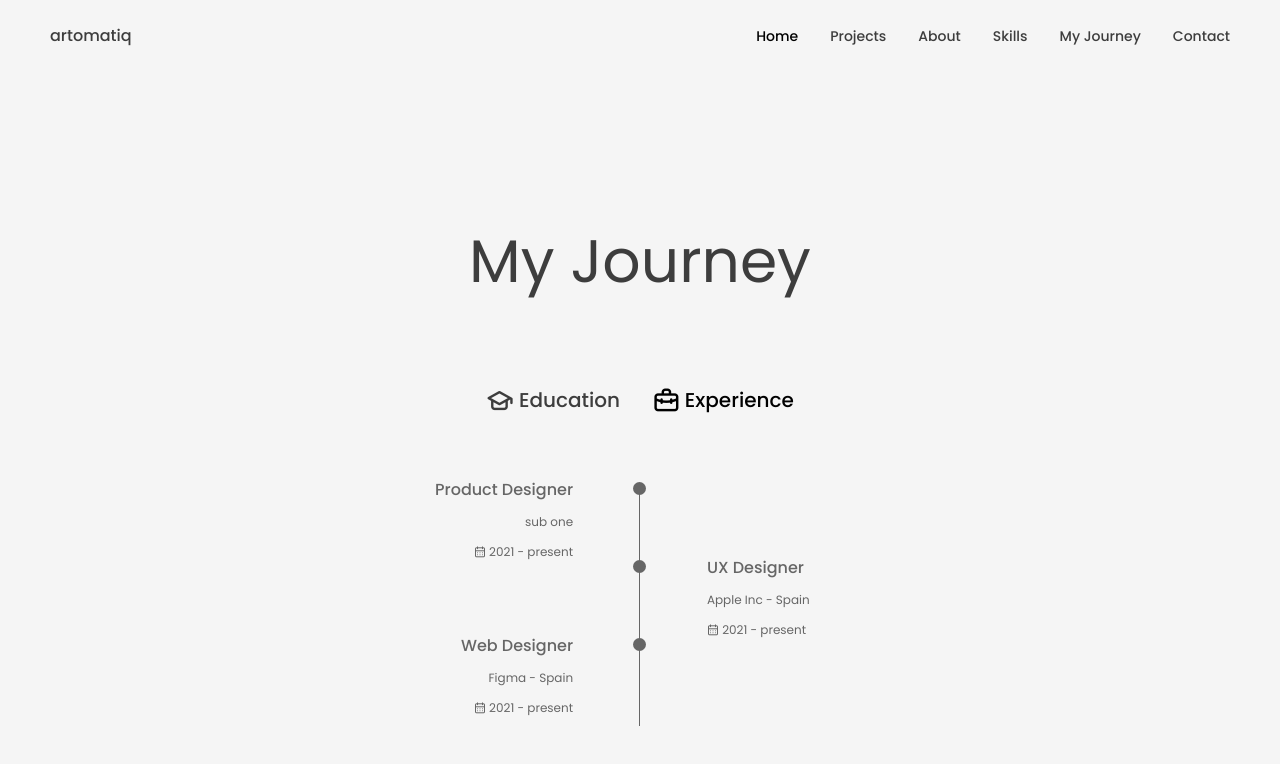
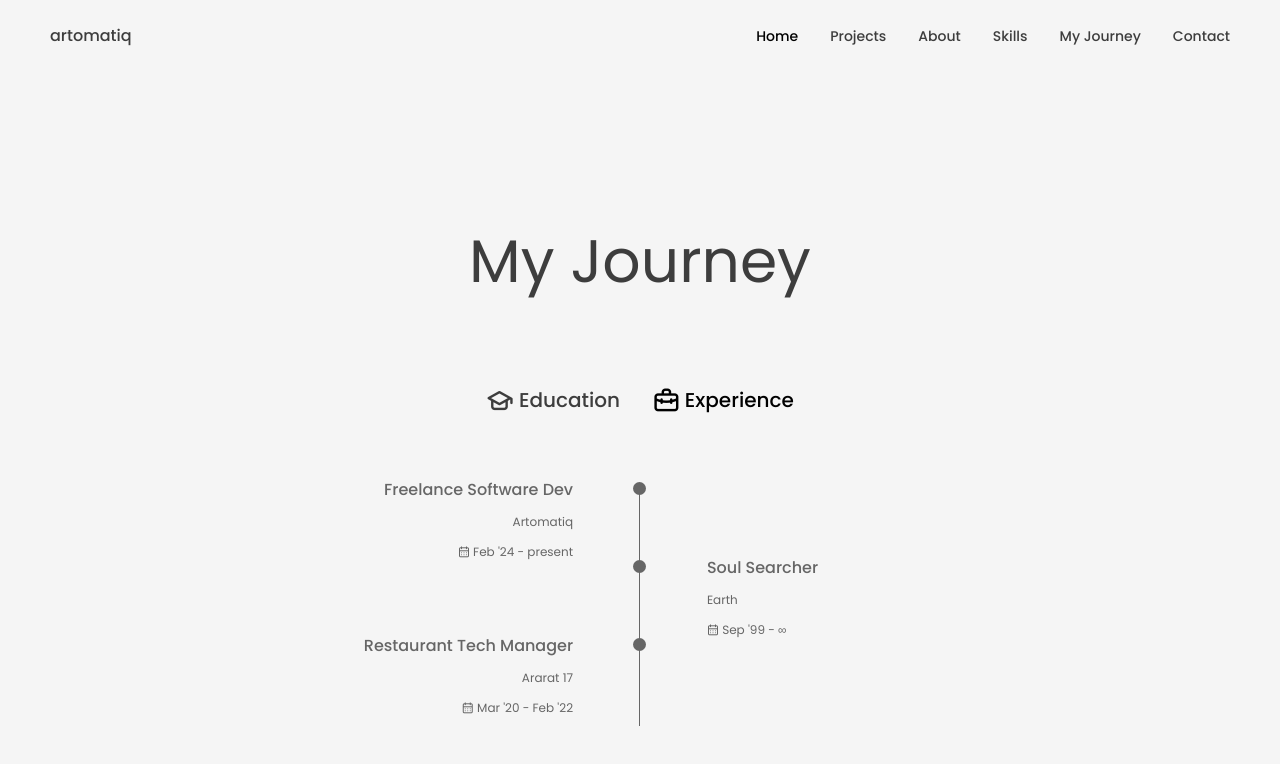
Before and after one commit to artomatiq/portfolio-website, a React (Create React App) app: page / in a window 1280 px wide. Both pictures are taken after a click on the element "Experience". Shown: the part 5049-5813 px from the top of the page. Built offline with nearby package versions, Linux system fonts and the light colour scheme; a web font is replaced by a local one.

Commit message:
MyJourney

```diff
--- a/src/components/qualification/Qualification.jsx
+++ b/src/components/qualification/Qualification.jsx
@@ -121,12 +121,12 @@ const Qualification = () => {
                     >
                         <div className="qualification__data">
                             <div className='qualification__left'>
-                                <h3 className="qualification__title">Product Designer</h3>
+                                <h3 className="qualification__title">Freelance Software Dev</h3>
                                 <span className="qualification__subtitle">
-                                    sub one
+                                    Artomatiq
                                 </span>
                                 <div className="qualification__calendar">
-                                    <i className="uil uil-calendar-alt"></i> 2021 - present
+                                    <i className="uil uil-calendar-alt"></i> Feb '24 - present
                                 </div>
                             </div>
 
@@ -145,12 +145,12 @@ const Qualification = () => {
                             </div>
 
                             <div className='qualification__right'>
-                                <h3 className="qualification__title">UX Designer</h3>
+                                <h3 className="qualification__title">Soul Searcher</h3>
                                 <span className="qualification__subtitle">
-                                    Apple Inc - Spain
+                                    Earth
                                 </span>
                                 <div className="qualification__calendar">
-                                    <i className="uil uil-calendar-alt"></i> 2021 - present
+                                    <i className="uil uil-calendar-alt"></i> Sep '99 - ∞
                                 </div>
                             </div>
 
@@ -159,12 +159,12 @@ const Qualification = () => {
                         <div className="qualification__data">
 
                             <div className='qualification__left'>
-                                <h3 className="qualification__title">Web Designer</h3>
+                                <h3 className="qualification__title">Restaurant Tech Manager</h3>
                                 <span className="qualification__subtitle">
-                                    Figma - Spain
+                                    Ararat 17
                                 </span>
                                 <div className="qualification__calendar">
-                                    <i className="uil uil-calendar-alt"></i> 2021 - present
+                                    <i className="uil uil-calendar-alt"></i> Mar '20 - Feb '22
                                 </div>
                             </div>
 
```
